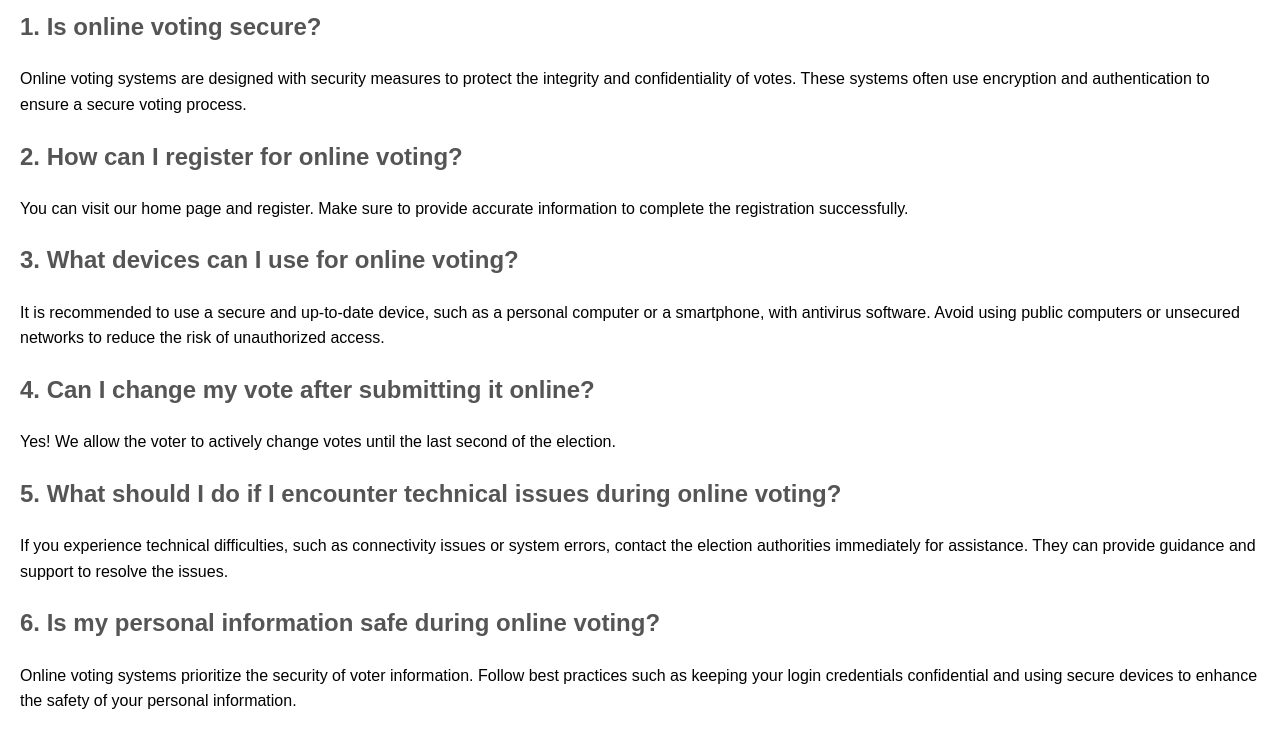
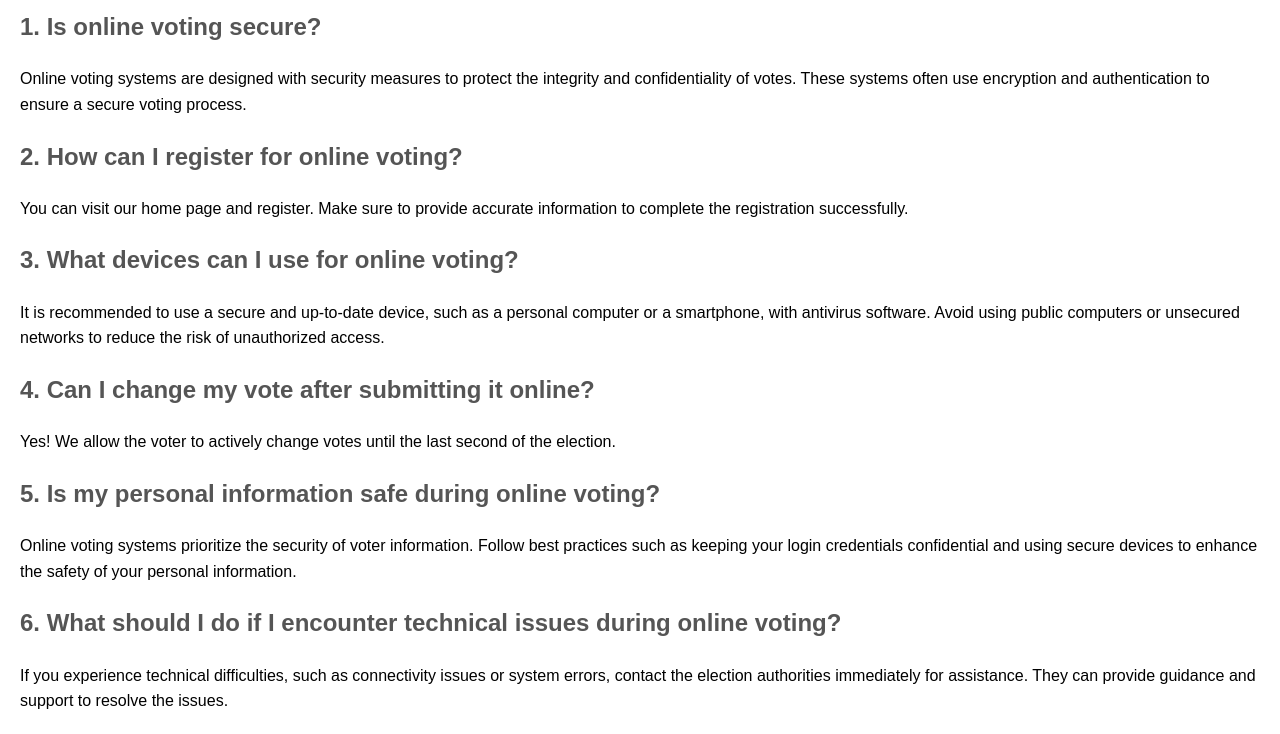
Before and after one commit to Ananya8087/SE-Online-Voting-System, a plain HTML site: page online_voting_system_main/programs/template/faq.html in a window 1280 px wide. Shown: the part 86-820 px from the top of the page. Drawn offline with Linux system fonts and the light colour scheme.

Commit message:
Update faq.html

```diff
--- a/online_voting_system_main/programs/template/faq.html
+++ b/online_voting_system_main/programs/template/faq.html
@@ -41,13 +41,11 @@
     <h2>4. Can I change my vote after submitting it online?</h2>
     <p>Yes! We allow the voter to actively change votes until the last second of the election.</p>
 
-    <h2>5. What should I do if I encounter technical issues during online voting?</h2>
+    <h2>5. Is my personal information safe during online voting?</h2>
+    <p>Online voting systems prioritize the security of voter information. Follow best practices such as keeping your login credentials confidential and using secure devices to enhance the safety of your personal information.</p>
+
+    <h2>6. What should I do if I encounter technical issues during online voting?</h2>
     <p>If you experience technical difficulties, such as connectivity issues or system errors, contact the election authorities immediately for assistance. They can provide guidance and support to resolve the issues.</p>
 
-    <h2>6. Is my personal information safe during online voting?</h2>
-    <p>Online voting systems prioritize the security of voter information. Follow best practices such as keeping your login credentials confidential and using secure devices to enhance the safety of your personal information.</p>
-
-
 </body>
-
 </html>
```
